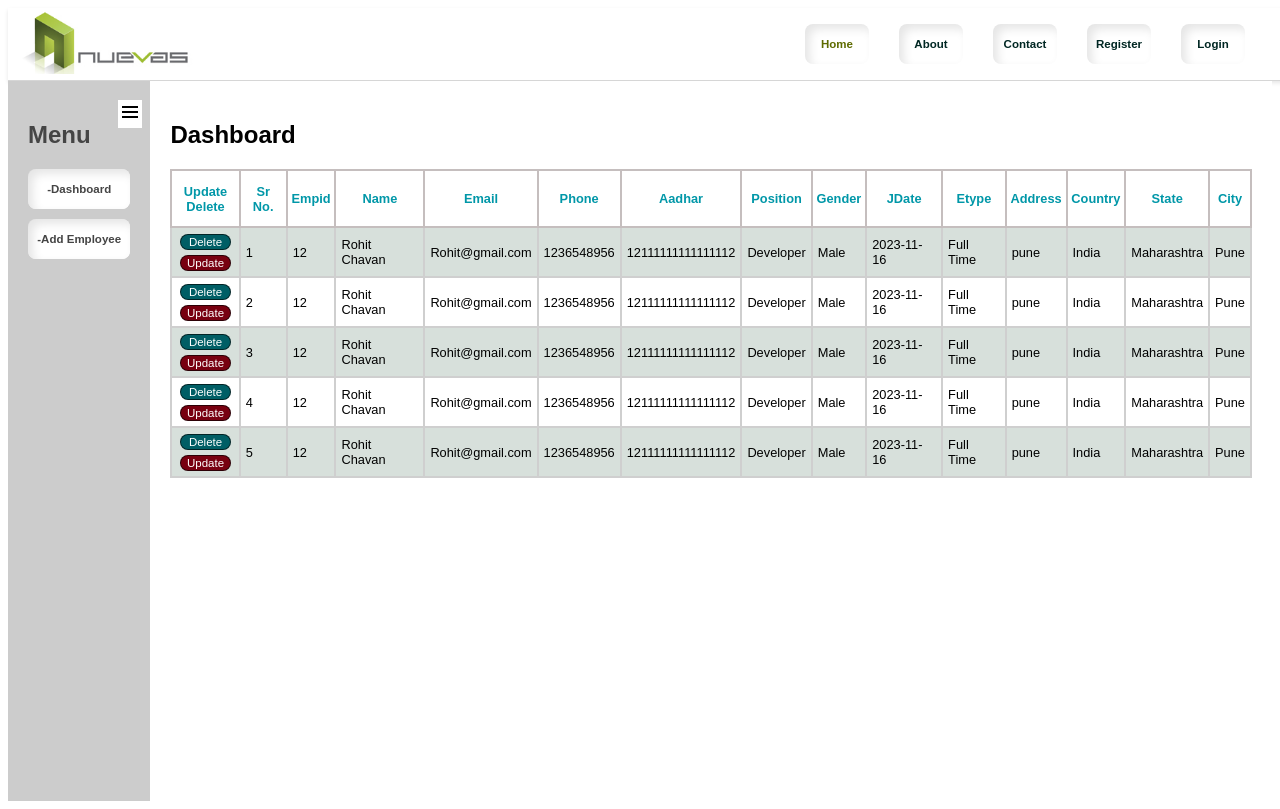
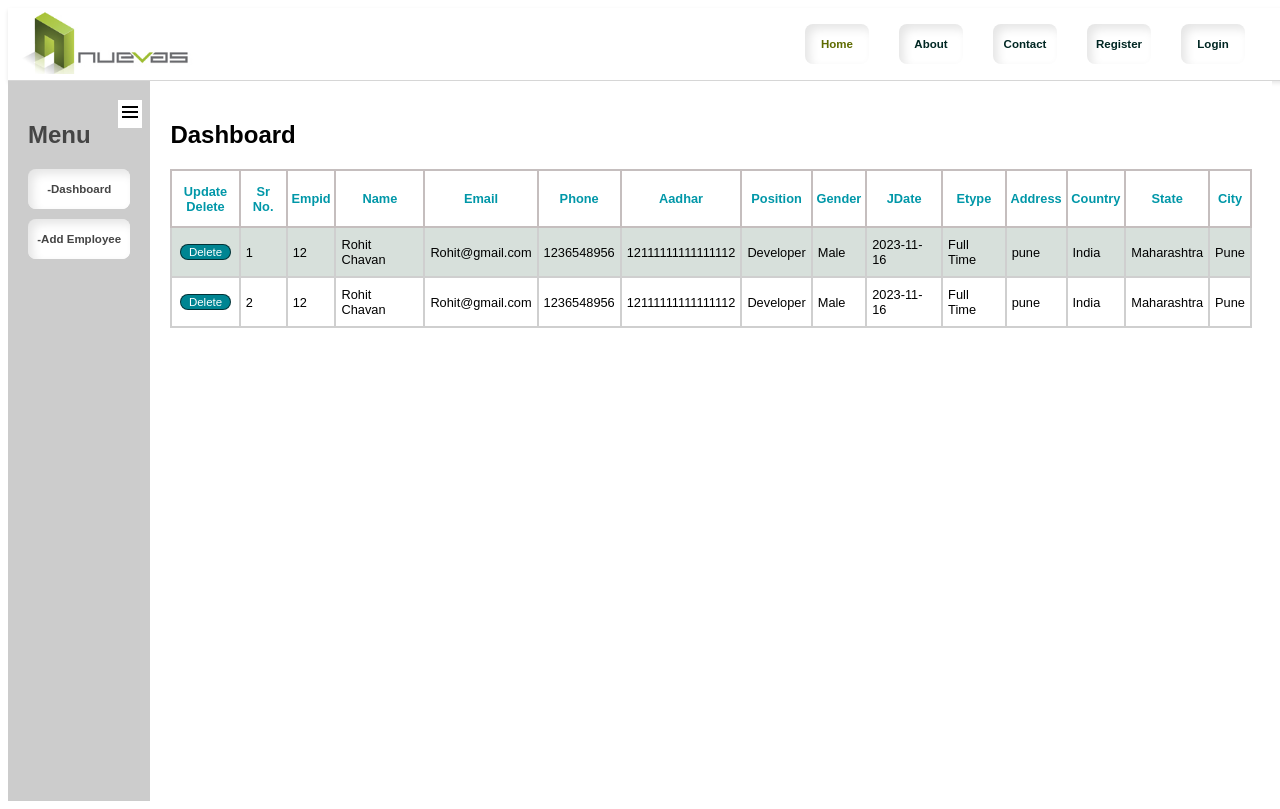
Before and after one commit to vaibhavnarsinge/angularDemo, an Angular app: page /welcome in a window 1280 px wide. Built offline with nearby package versions, Linux system fonts and the light colour scheme; data requests are answered from the project's data file.

Commit message:
added delete

```diff
--- a/db.json
+++ b/db.json
@@ -1,7 +1,7 @@
 {
   "posts": [
     {
-      "id": "8b38",
+      "id": "8b35",
       "empid": 12,
       "name": "Rohit Chavan",
       "email": "Rohit@gmail.com",
@@ -17,55 +17,7 @@
       "city": "Pune"
     },
     {
-      "id": "8b38",
-      "empid": 12,
-      "name": "Rohit Chavan",
-      "email": "Rohit@gmail.com",
-      "phone": "1236548956",
-      "aadhar": 12111111111111112,
-      "position": "Developer",
-      "gender": "Male",
-      "jDate": "2023-11-16",
-      "etype": "Full Time",
-      "address": "pune",
-      "country": "India",
-      "state": "Maharashtra",
-      "city": "Pune"
-    },
-    {
-      "id": "8b38",
-      "empid": 12,
-      "name": "Rohit Chavan",
-      "email": "Rohit@gmail.com",
-      "phone": "1236548956",
-      "aadhar": 12111111111111112,
-      "position": "Developer",
-      "gender": "Male",
-      "jDate": "2023-11-16",
-      "etype": "Full Time",
-      "address": "pune",
-      "country": "India",
-      "state": "Maharashtra",
-      "city": "Pune"
-    },
-    {
-      "id": "8b38",
-      "empid": 12,
-      "name": "Rohit Chavan",
-      "email": "Rohit@gmail.com",
-      "phone": "1236548956",
-      "aadhar": 12111111111111112,
-      "position": "Developer",
-      "gender": "Male",
-      "jDate": "2023-11-16",
-      "etype": "Full Time",
-      "address": "pune",
-      "country": "India",
-      "state": "Maharashtra",
-      "city": "Pune"
-    },
-    {
-      "id": "8b38",
+      "id": "8b34",
       "empid": 12,
       "name": "Rohit Chavan",
       "email": "Rohit@gmail.com",
--- a/src/app/services/employee-data.service.ts
+++ b/src/app/services/employee-data.service.ts
@@ -1,5 +1,6 @@
 import { Injectable } from '@angular/core';
-import {HttpClient} from '@angular/common/http';
+import {HttpClient, HttpHeaders} from '@angular/common/http';
+import { Observable } from 'rxjs';
 
 @Injectable({
   providedIn: 'root'
@@ -15,4 +16,32 @@ export class EmployeeDataService {
   saveUserData(data:any){
     return this.http.post(this.url,data);
   }
+
+  updateUserData(data:any){
+    return this.http.put(this.url,data);
+  }
+
+  // deleteUserData(id:any){
+  //   debugger
+  //   return this.http.delete(this.url,id);
+  // }
+
+  deleteUserData (bookid:any):Observable<number>{
+    debugger
+    let httpheaders=new HttpHeaders()
+    .set('Content-type','application/Json');
+    let options={
+      headers:httpheaders
+    };
+    return this.http.delete<number>(this.url+"/"+bookid);
+  }
+
+//   updateUser(user: any) {
+//     const userIndex = this.userList.findIndex(x => x.id == user.id);
+//     if (userIndex != null && userIndex != undefined) {
+//         this.userList[userIndex] = user;
+//     }
+// }
+
+
 }
--- a/src/app/welcome/welcome.component.css
+++ b/src/app/welcome/welcome.component.css
@@ -141,11 +141,11 @@
     cursor: pointer;
   }
   table button:nth-child(odd){
-    background-color: #005e65;
+    background-color: #008592;
     color: white;
   }
   table button:nth-child(even){
-    background-color: #780010;
+    background-color: #9d0015;
     color: white;
   }
 
--- a/src/app/welcome/welcome.component.html
+++ b/src/app/welcome/welcome.component.html
@@ -25,12 +25,12 @@
 
         <tr *ngFor="let item of user; let i = index">
           <td><div>
-            <button>Delete</button>
-            <button>Update</button>
+            <button (click)="DeleteData(item)">Delete</button>
+            <!-- <button (click)="UpdateData(item)">Update</button> -->
           </div></td>
           <td>{{ i + 1 }}</td>
           <!-- Dynamically generate table cells -->
-          <td *ngFor="let key of userKeys">{{ item[key] }}</td>
+          <td *ngFor="let value of userKeys">{{ item[value] }}</td>
         </tr>
       </tbody>
     </table>
--- a/src/app/welcome/welcome.component.ts
+++ b/src/app/welcome/welcome.component.ts
@@ -1,6 +1,7 @@
 import { Component } from '@angular/core';
 import { ActivatedRoute, Router } from '@angular/router';
 import { EmployeeDataService } from '../services/employee-data.service';
+import { ResourceLoader } from '@angular/compiler';
 
 
 @Component({
@@ -36,4 +37,30 @@ export class WelcomeComponent {
   toggleSidebar() {
     this.isSidebarOpen = !this.isSidebarOpen;
   }
+
+  // UpdateDate(){
+  //     this.userService.saveUserData(this.addEmpForm.value).subscribe((result) =>{
+  //       console.log(result);
+  //     });
+  //     alert("Employee Added Sucessfully")
+  // }
+
+  DeleteData(userD:any){
+    debugger
+      this.userService.deleteUserData(userD.id).subscribe((result) => {
+        console.log(result);
+        alert("User Deleted Successfulyy");
+        window.location.reload();
+      })
+
+  }
+  // UpdateData(userD:any){
+  //   debugger
+  //     this.userService.deleteUserData(userD.id).subscribe((result) => {
+  //       console.log(result);
+  //       alert("User Deleted Successfulyy");
+  //       window.location.reload();
+  //     })
+
+  // }
 }
```
